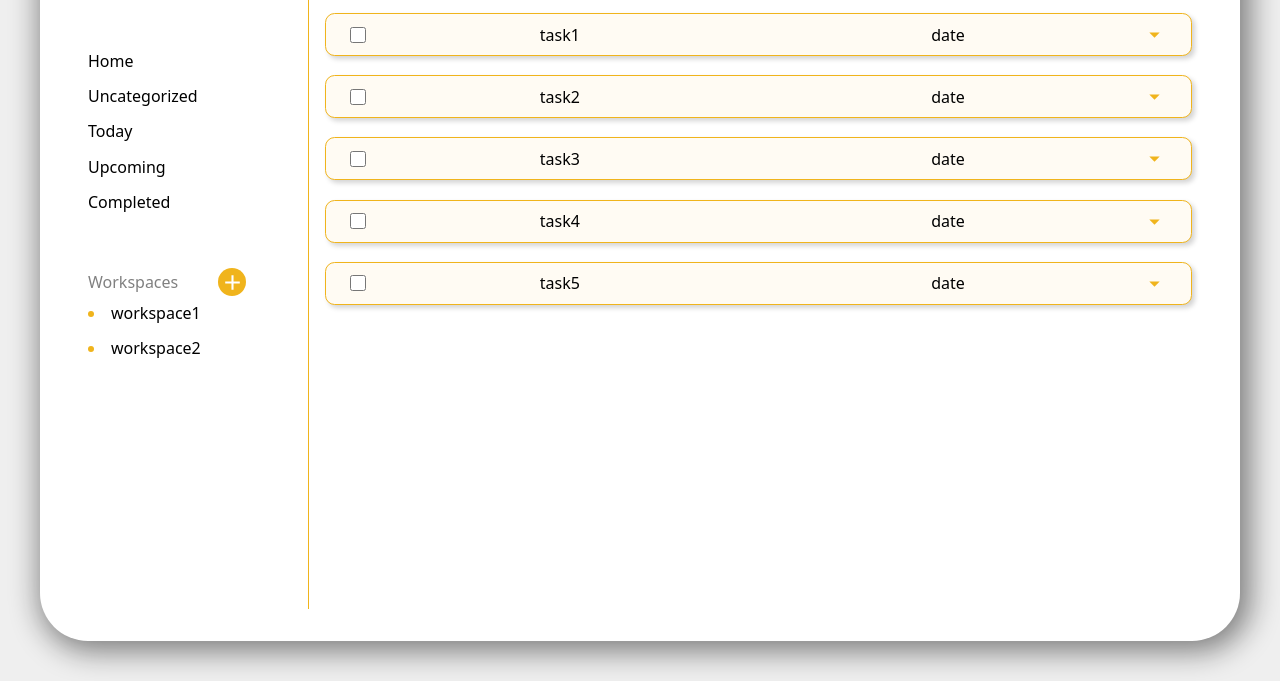
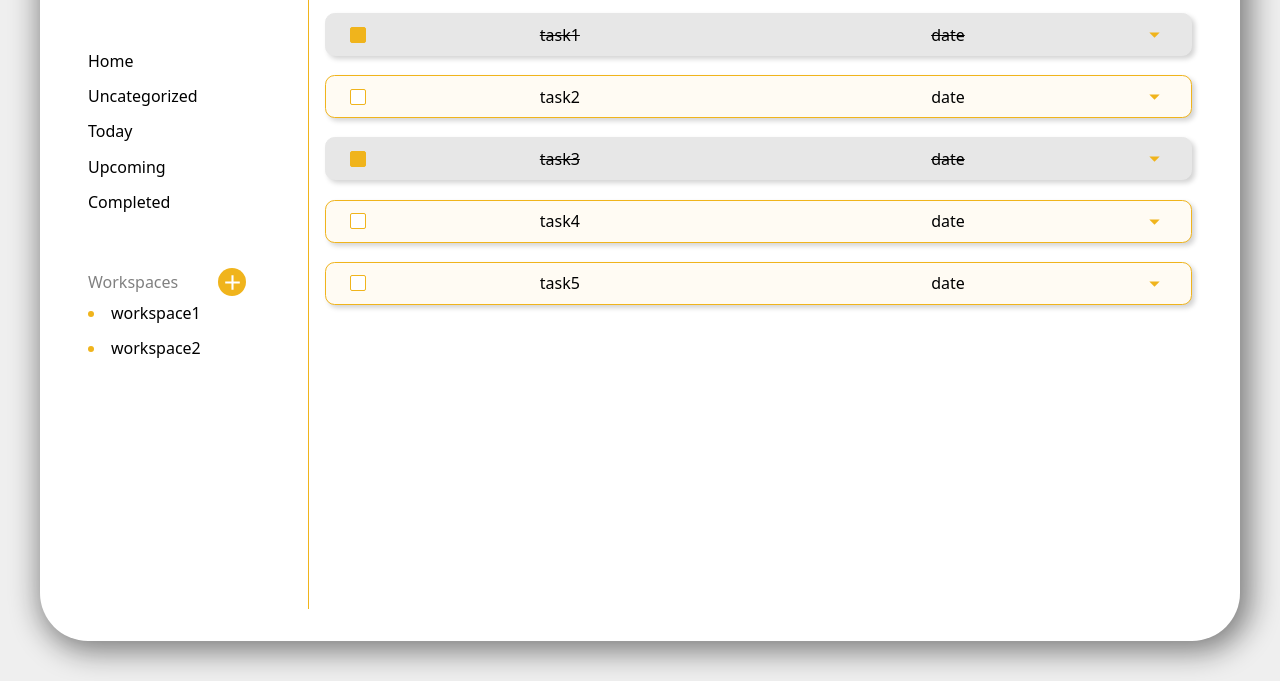
Before and after one commit to 99vik/odin-todo, a website built with webpack: page dist/index.html in a window 1280 px wide. Shown: the part 119-800 px from the top of the page. Built offline with nearby package versions, Linux system fonts and the light colour scheme.

Commit message:
Task completion with styling

```diff
--- a/src/generateTabContent.js
+++ b/src/generateTabContent.js
@@ -30,6 +30,6 @@ function tabCases(category, tasks) {
         case "upcoming":
 
         case "completed":
-
+            return tasks.filter( task => task.completed == true );
     }
 }
--- a/src/generateTaskDiv.js
+++ b/src/generateTaskDiv.js
@@ -8,6 +8,13 @@ export default function generateTaskDiv(task) {
 
     let inputCheckbox = document.createElement("input");
     inputCheckbox.setAttribute("type", "checkbox");
+    if (task.completed) {
+        taskInfoDiv.classList.add("completed");
+        inputCheckbox.checked = true;
+    }
+    inputCheckbox.addEventListener("change", (e) => {
+        taskCompleteToggle(e.target, task);
+    });
     taskInfoDiv.appendChild(inputCheckbox);
 
     let p1 = document.createElement("p");
@@ -52,3 +59,9 @@ function rotateIcon(icon) {
     icon.classList.toggle("rotated");
     icon.classList.toggle("down-icon");
 }
+
+function taskCompleteToggle(domObject, task) {
+    domObject.parentNode.classList.toggle("completed");
+    task.completed ? task.completed = false : task.completed = true;
+    console.log(task);
+}
--- a/src/index.js
+++ b/src/index.js
@@ -22,6 +22,8 @@ const task2 = new Task("task2", "task2 description", "date", workspace1);
 const task3 = new Task("task3", "task3 description", "date", workspace1);
 const task4 = new Task("task4", "task4 description", "date", workspace2);
 const task5 = new Task("task5", "task5 description", "date");
+task1.completed = true;
+task3.completed = true;
 
 generateWorkspacesList(Workspace.allInstances);
 generateTabContent(Task.allInstances, "home");
--- a/src/style.css
+++ b/src/style.css
@@ -188,4 +188,20 @@ body {
     height: 1rem;
     width: 1rem;
     border-radius: 0.15em;
+
+    appearance: none;
+    border: 1px solid var(--theme-color);
+    background-color: white;
 }
+
+.task input[type="checkbox"]:checked {
+    background-color: var(--theme-color);
+}
+.completed {
+    border: 1px solid rgb(231, 231, 231);
+    background-color: rgb(231, 231, 231);
+}
+
+.completed p {
+    text-decoration: line-through;
+}
```
Also changed, not shown: dist/index.html, dist/main.js.
